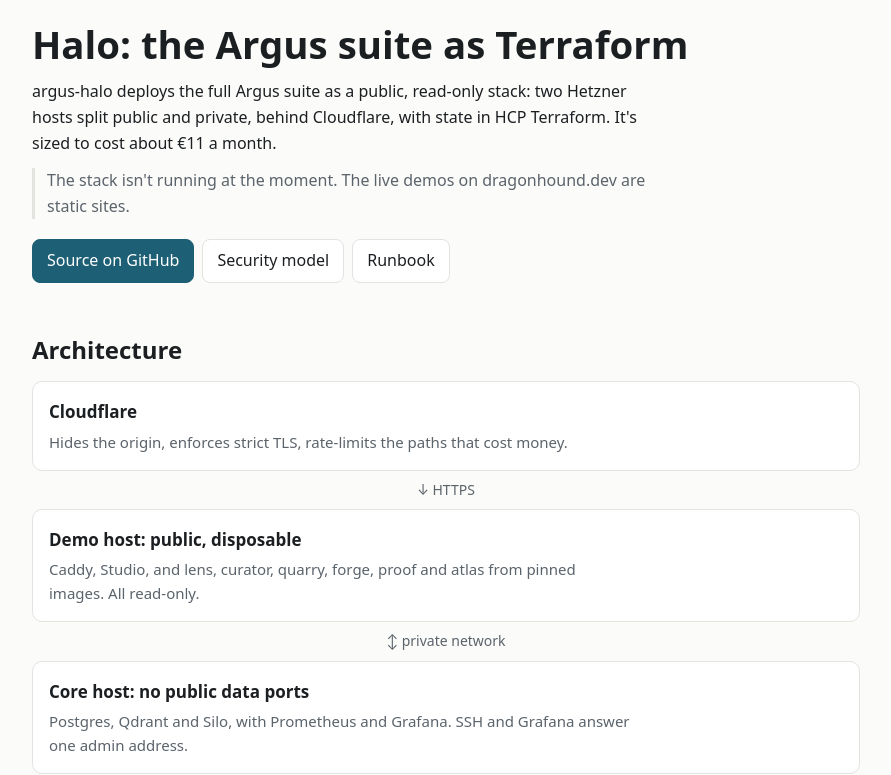
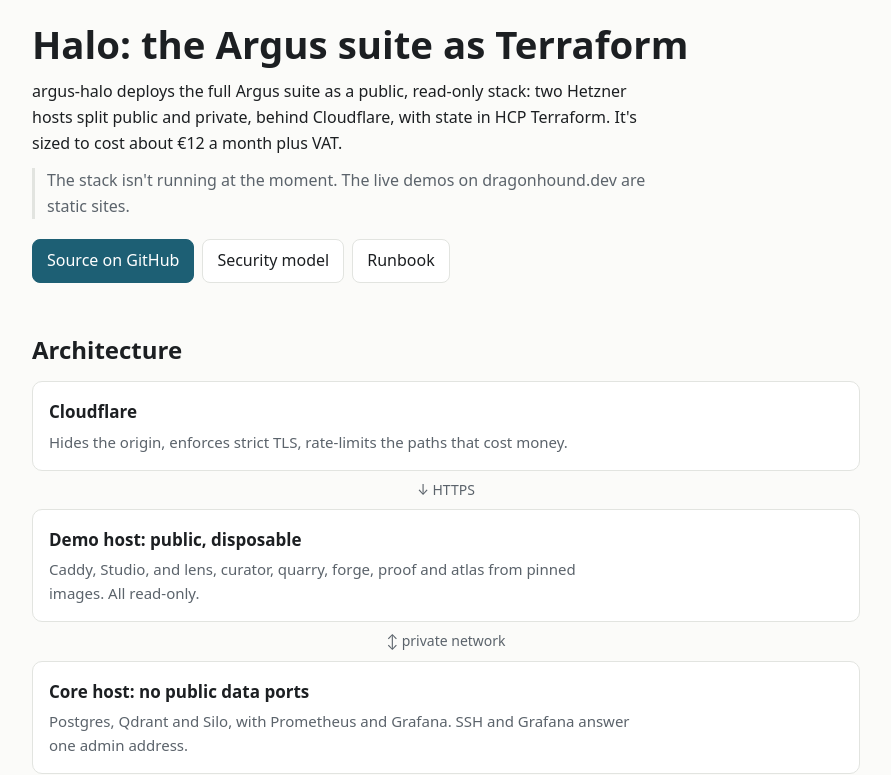
Before and after one commit to smk762/argus-halo, a plain HTML site: page web/index.html in a window 1280 px wide. Shown: the part 63-838 px from the top of the page, without its empty margins (194-1085 px from the left). Drawn offline with Linux system fonts and the light colour scheme.

Commit message:
CI plans warn on stock instead of failing; cost includes IPv4
Co-Authored-By: Claude Opus 5.5 <noreply@anthropic.com>

```diff
--- a/web/index.html
+++ b/web/index.html
@@ -25,7 +25,7 @@
 </header>
 <main id="main" class="wrap">
   <h1>Halo: the Argus suite as Terraform</h1>
-  <p>argus-halo deploys the full Argus suite as a public, read-only stack: two Hetzner hosts split public and private, behind Cloudflare, with state in HCP Terraform. It's sized to cost about €11 a month.</p>
+  <p>argus-halo deploys the full Argus suite as a public, read-only stack: two Hetzner hosts split public and private, behind Cloudflare, with state in HCP Terraform. It's sized to cost about €12 a month plus VAT.</p>
   <p class="status">The stack isn't running at the moment. The live demos on dragonhound.dev are static sites.</p>
   <p class="cta"><a class="btn primary" href="https://github.com/smk762/argus-halo">Source on GitHub</a><a class="btn" href="https://github.com/smk762/argus-halo/blob/dev/docs/security.md">Security model</a><a class="btn" href="https://github.com/smk762/argus-halo/blob/dev/docs/runbook.md">Runbook</a></p>
 
```
Also changed, not shown: 9 other files.
